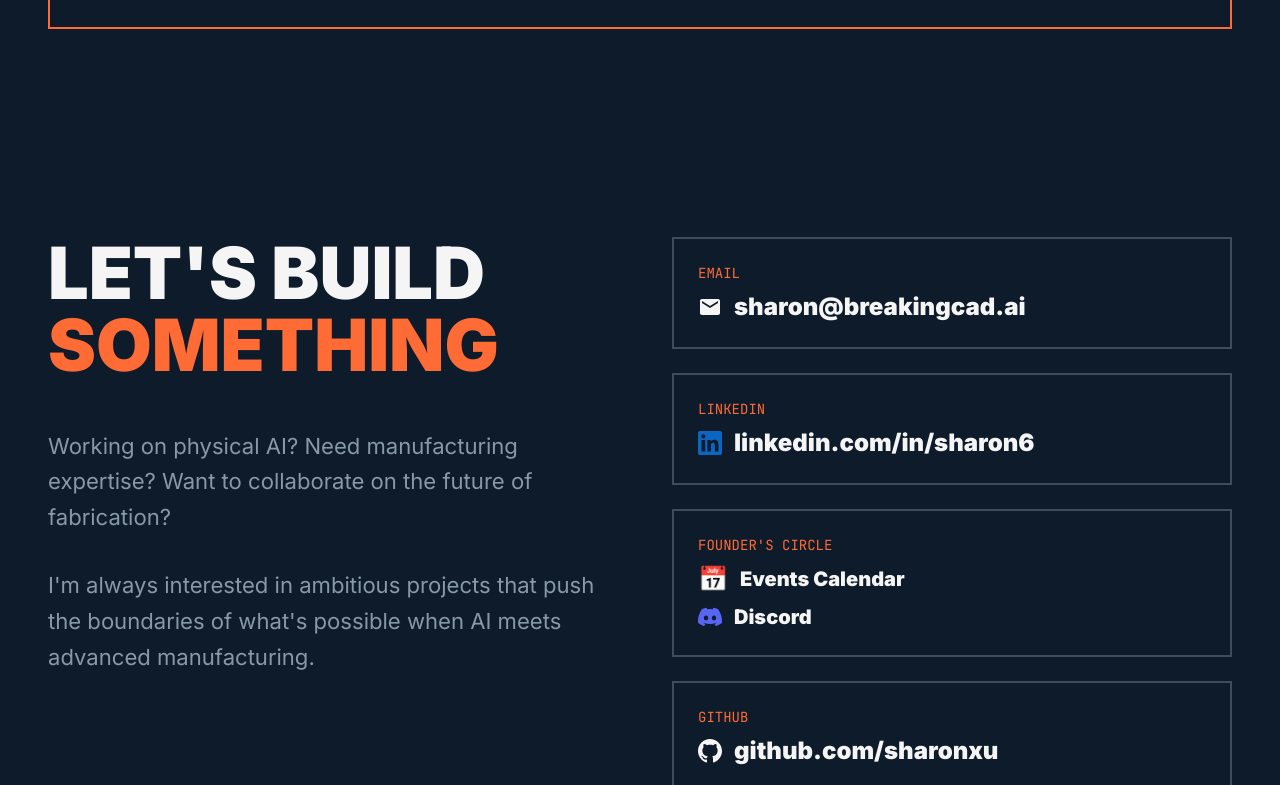
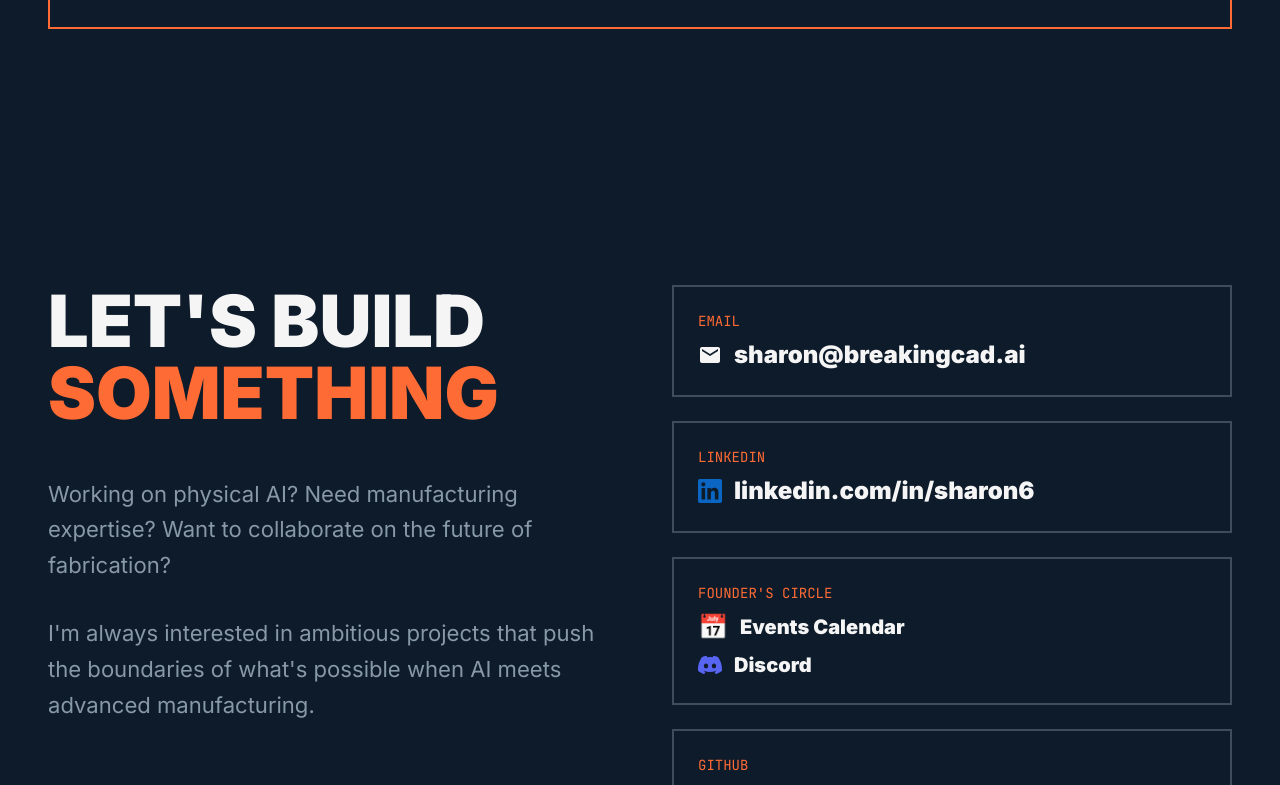
Before and after one commit to sharonxu/breaking-cad, a React (Vite) app: page / in a window 1280 px wide. Shown: the part 6300-7085 px from the top of the page. Built offline with nearby package versions, Linux system fonts and the light colour scheme.

Commit message:
Add more spacing before Contact section

```diff
--- a/src/components/Contact.jsx
+++ b/src/components/Contact.jsx
@@ -1,6 +1,6 @@
 function Contact() {
   return (
-    <section id="contact" className="md:min-h-screen md:flex md:items-center pt-20 pb-16 md:pt-28 md:pb-24 px-6 md:px-12">
+    <section id="contact" className="md:min-h-screen md:flex md:items-center pt-20 pb-16 md:pt-40 md:pb-24 px-6 md:px-12">
       <div className="max-w-7xl mx-auto w-full">
         <div className="grid md:grid-cols-2 gap-8 md:gap-16">
           <div>
```
Also changed, not shown: 3 other files (tests, documents, lock files or other folders).
